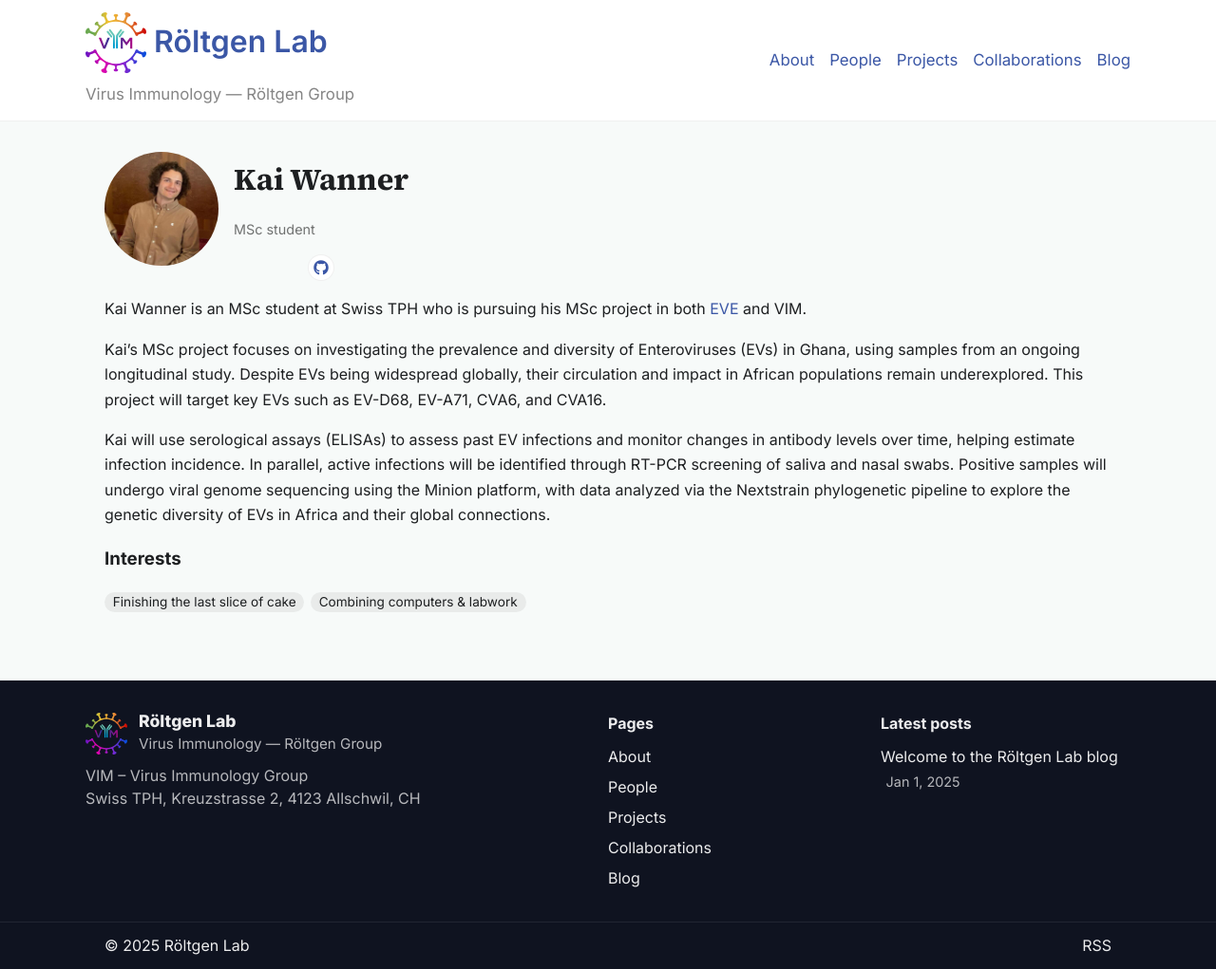
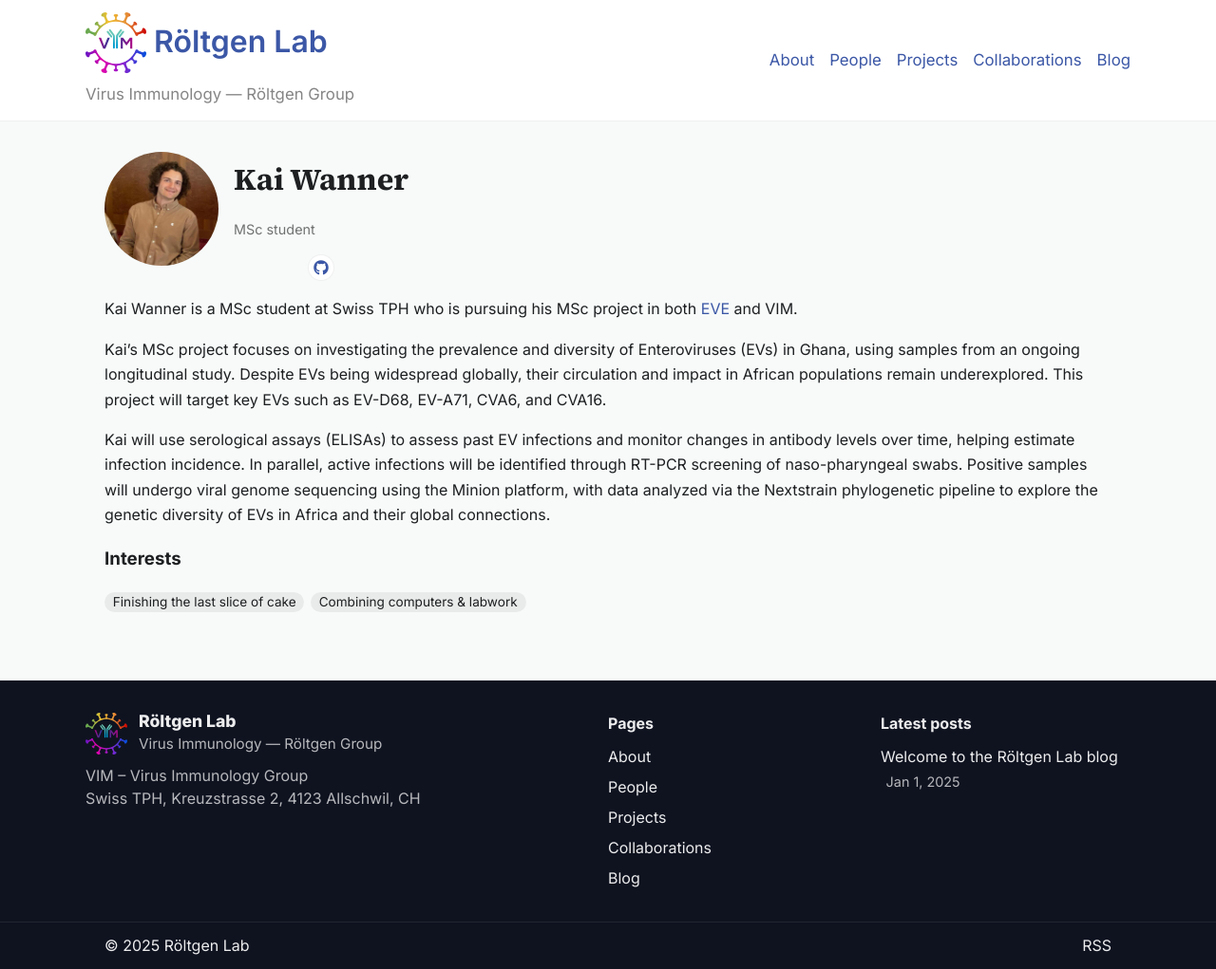
Before and after one commit to emmahodcroft/roeltgen-lab, a Jekyll site: the page built from _people/kai-wanner.md, in a window 1280 px wide and 1021 px high. Shown: the whole window at 95% size. Built offline with Jekyll 4.4.1, drawn with Linux system fonts in a browser that asks for light colours.

Commit message:
people updated

```diff
--- a/_people/kai-wanner.md
+++ b/_people/kai-wanner.md
@@ -11,8 +11,8 @@ interests:
   - Combining computers & labwork
 ---
 
-Kai Wanner is an MSc student at Swiss TPH who is pursuing his MSc project in both [EVE](https://eve-lab.org/) and VIM.
+Kai Wanner is a MSc student at Swiss TPH who is pursuing his MSc project in both [EVE](https://eve-lab.org/) and VIM.
 
 Kai’s MSc project focuses on investigating the prevalence and diversity of Enteroviruses (EVs) in Ghana, using samples from an ongoing longitudinal study. Despite EVs being widespread globally, their circulation and impact in African populations remain underexplored. This project will target key EVs such as EV-D68, EV-A71, CVA6, and CVA16.
 
-Kai will use serological assays (ELISAs) to assess past EV infections and monitor changes in antibody levels over time, helping estimate infection incidence. In parallel, active infections will be identified through RT-PCR screening of saliva and nasal swabs. Positive samples will undergo viral genome sequencing using the Minion platform, with data analyzed via the Nextstrain phylogenetic pipeline to explore the genetic diversity of EVs in Africa and their global connections.
+Kai will use serological assays (ELISAs) to assess past EV infections and monitor changes in antibody levels over time, helping estimate infection incidence. In parallel, active infections will be identified through RT-PCR screening of naso-pharyngeal swabs. Positive samples will undergo viral genome sequencing using the Minion platform, with data analyzed via the Nextstrain phylogenetic pipeline to explore the genetic diversity of EVs in Africa and their global connections.
```
Also changed, not shown: _people/nema-ahmed-alfaki.md (+1 -1 lines), _people/salome-lochmann.md (+2 -2 lines).
